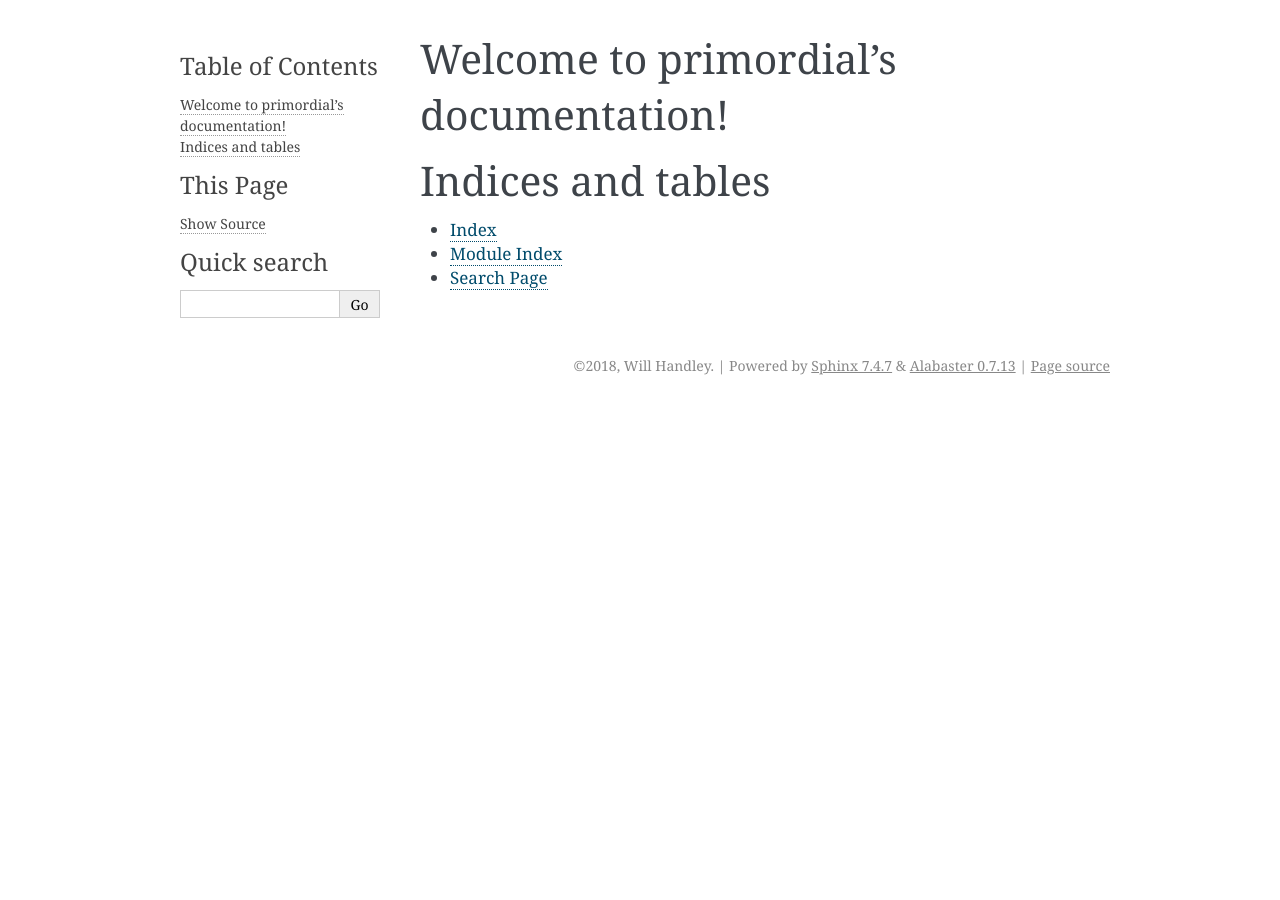
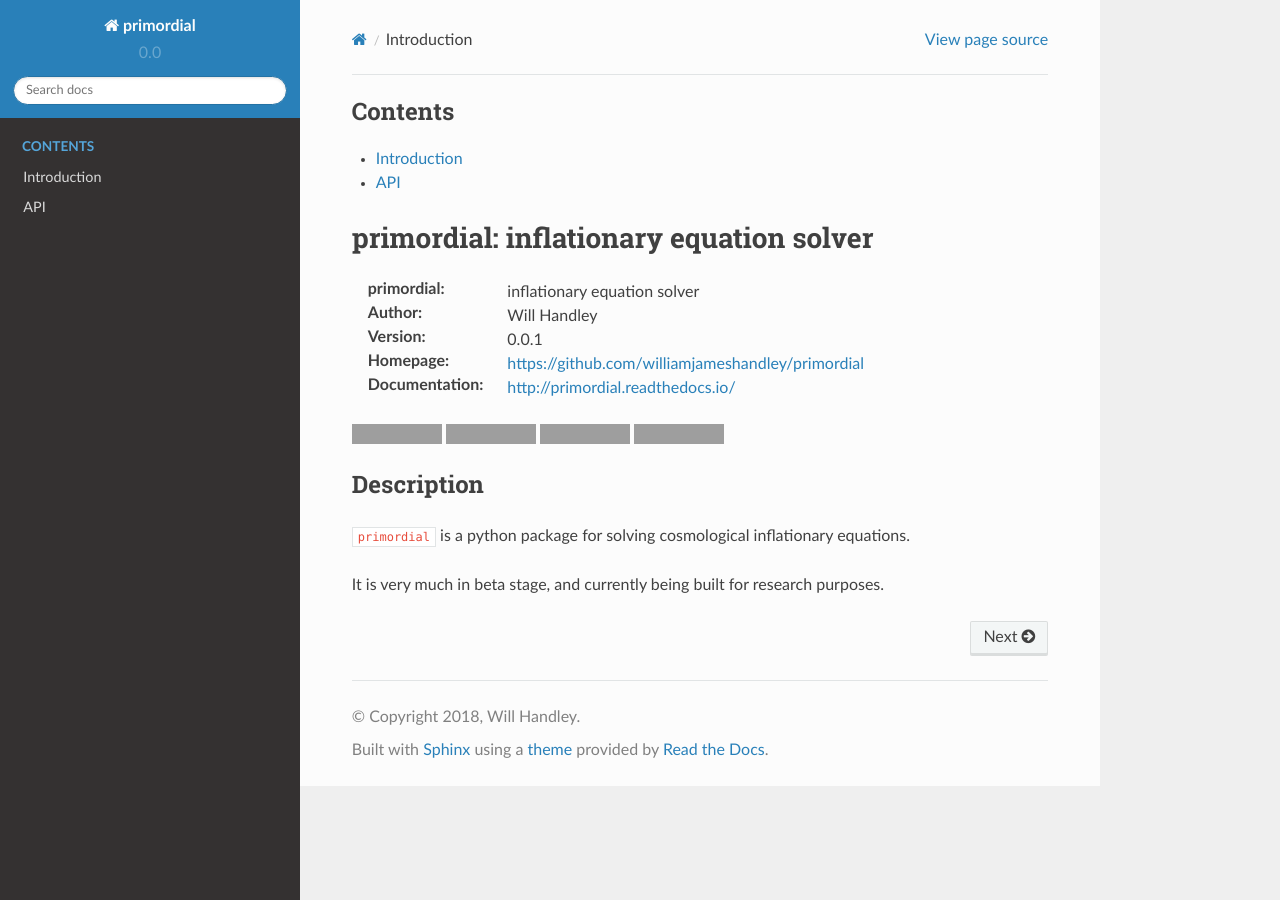
Before and after one commit to williamjameshandley/primordial, a Sphinx documentation site: the page built from docs/source/index.rst, in a window 1280 px wide. Built offline with Sphinx 7.4.7 and the Read the Docs theme 2.0.0, drawn with Linux system fonts in a browser that asks for light colours; grey boxes are pictures that could not be loaded.

Commit message:
Updated documentation

```diff
--- a/docs/source/conf.py
+++ b/docs/source/conf.py
@@ -23,12 +23,12 @@ def get_version(short=False):
                 else:
                     return ver
 
-
 # -- Project information -----------------------------------------------------
 
 project = 'primordial'
 copyright = '2018, Will Handley'
 author = 'Will Handley'
+
 
 # The short X.Y version
 version = get_version(True)
@@ -55,6 +55,8 @@ extensions = [
     'sphinx.ext.ifconfig',
     'sphinx.ext.viewcode',
     'sphinx.ext.githubpages',
+    'sphinx.ext.imgconverter',
+    'numpydoc',
 ]
 
 # Add any paths that contain templates here, relative to this directory.
@@ -82,7 +84,7 @@ language = None
 exclude_patterns = []
 
 # The name of the Pygments (syntax highlighting) style to use.
-pygments_style = None
+pygments_style = 'sphinx'
 
 
 # -- Options for HTML output -------------------------------------------------
@@ -90,7 +92,7 @@ pygments_style = None
 # The theme to use for HTML and HTML Help pages.  See the documentation for
 # a list of builtin themes.
 #
-html_theme = 'alabaster'
+html_theme = 'sphinx_rtd_theme'
 
 # Theme options are theme-specific and customize the look and feel of a theme
 # further.  For a list of options available for each theme, see the
@@ -175,6 +177,9 @@ texinfo_documents = [
 
 # Bibliographic Dublin Core info.
 epub_title = project
+epub_author = author
+epub_publisher = author
+epub_copyright = copyright
 
 # The unique identifier of the text. This can be a ISBN number
 # or the project homepage.
--- a/docs/source/index.rst
+++ b/docs/source/index.rst
@@ -1,20 +1,10 @@
-.. primordial documentation master file, created by
-   sphinx-quickstart on Tue Sep 25 22:10:26 2018.
-   You can adapt this file completely to your liking, but it should at least
-   contain the root `toctree` directive.
-
-Welcome to primordial's documentation!
-======================================
+.. title:: Introduction
 
 .. toctree::
-   :maxdepth: 2
-   :caption: Contents:
+   :maxdepth: 1
+   :caption: Contents
 
+   Introduction <intro>
+   API <primordial>
 
-
-Indices and tables
-==================
-
-* :ref:`genindex`
-* :ref:`modindex`
-* :ref:`search`
+.. include:: ../../README.rst
--- /dev/null
+++ b/docs/source/intro.rst
@@ -0,0 +1,3 @@
+.. title:: Introduction
+
+.. include:: ../../README.rst
--- a/docs/source/primordial.rst
+++ b/docs/source/primordial.rst
@@ -11,10 +11,18 @@ Subpackages
 Submodules
 ----------
 
-primordial.equations module
----------------------------
+primordial.potentials module
+----------------------------
 
-.. automodule:: primordial.equations
+.. automodule:: primordial.potentials
+    :members:
+    :undoc-members:
+    :show-inheritance:
+
+primordial.solver module
+------------------------
+
+.. automodule:: primordial.solver
     :members:
     :undoc-members:
     :show-inheritance:
--- a/docs/source/primordial.test.rst
+++ b/docs/source/primordial.test.rst
@@ -4,10 +4,10 @@ primordial.test package
 Submodules
 ----------
 
-primordial.test.test\_equations module
---------------------------------------
+primordial.test.test\_solver module
+-----------------------------------
 
-.. automodule:: primordial.test.test_equations
+.. automodule:: primordial.test.test_solver
     :members:
     :undoc-members:
     :show-inheritance:
```
